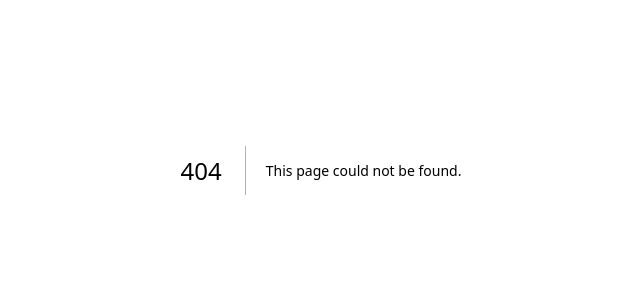
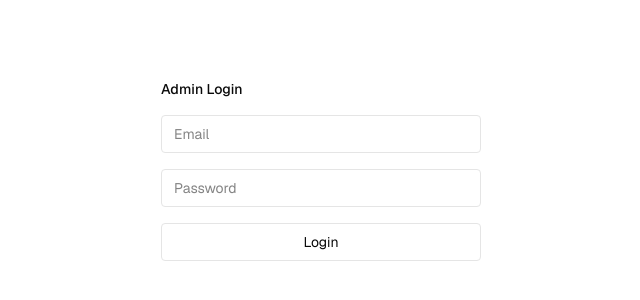
Before and after one commit to o1m0/portfolio, a Next.js app: page /admin in a window 1280 px wide. Before the commit this address had no page. Shown: the part 230-530 px from the top of the page, without its empty margins (319-959 px from the left). Built offline with nearby package versions, Linux system fonts and the light colour scheme.

Commit message:
feat: add admin articles page

```diff
--- /dev/null
+++ b/app/admin/articles/page.tsx
@@ -0,0 +1,87 @@
+"use client"
+
+import { useState, useEffect } from "react"
+import { useRouter } from "next/navigation"
+import { Article } from "@/types"
+
+export default function AdminArticlesPage() {
+    const [articles, setArticles] = useState<Article[]>([])
+    const [title, setTitle] = useState("")
+    const [body, setBody] = useState("")
+    const router = useRouter()
+
+    const token = typeof window !== "undefined" ? localStorage.getItem("token") : ""
+
+    useEffect(() => {
+        fetch("http://localhost:8080/articles")
+            .then(res => res.json())
+            .then(data => setArticles(data))
+    }, [])
+
+    const handleCreate = async () => {
+        await fetch("http://localhost:8080/articles", {
+            method: "POST",
+            headers: {
+                "Content-Type": "application/json",
+                "Authorization": `Bearer ${token}`
+            },
+            body: JSON.stringify({ title, body })
+        })
+        setTitle("")
+        setBody("")
+        // 一覧を再取得
+        fetch("http://localhost:8080/articles")
+            .then(res => res.json())
+            .then(data => setArticles(data))
+    }
+
+    const handleDelete = async (id: number) => {
+        await fetch(`http://localhost:8080/articles/${id}`, {
+            method: "DELETE",
+            headers: { "Authorization": `Bearer ${token}` }
+        })
+        setArticles(articles.filter(a => a.ID !== id))
+    }
+
+    return (
+        <div className="max-w-2xl mx-auto px-6 pt-24 pb-20 space-y-8">
+            <h1 className="text-sm font-medium">Articles 管理</h1>
+
+            <div className="space-y-4">
+                <input
+                    type="text"
+                    placeholder="タイトル"
+                    value={title}
+                    onChange={(e) => setTitle(e.target.value)}
+                    className="w-full border border-border px-3 py-2 text-sm rounded"
+                />
+                <textarea
+                    placeholder="本文"
+                    value={body}
+                    onChange={(e) => setBody(e.target.value)}
+                    className="w-full border border-border px-3 py-2 text-sm rounded h-40"
+                />
+                <button
+                    onClick={handleCreate}
+                    className="border border-border px-4 py-2 text-sm rounded hover:bg-muted"
+                >
+                    投稿
+                </button>
+            </div>
+
+            <div className="space-y-4">
+                {articles.map((article) => (
+                    <div key={article.ID} className="flex justify-between items-center">
+                        <span className="text-sm">{article.Title}</span>
+                        <button
+                            onClick={() => handleDelete(article.ID)}
+                            className="text-xs text-muted-foreground hover:text-foreground"
+                        >
+                            削除
+                        </button>
+                    </div>
+                ))}
+            </div>
+        </div>
+    )
+}
--- /dev/null
+++ b/app/admin/page.tsx
@@ -0,0 +1,51 @@
+"use client"
+
+import { useState } from "react"
+import { useRouter } from "next/navigation"
+
+export default function AdminPage() {
+    const [email, setEmail] = useState("")
+    const [password, setPassword] = useState("")
+    const router = useRouter()
+
+    const handleLogin = async () => {
+        const res = await fetch("http://localhost:8080/auth/login", {
+            method: "POST",
+            headers: { "Content-Type": "application/json" },
+            body: JSON.stringify({ email, password })
+        })
+        const data = await res.json()
+        if (data.token) {
+            localStorage.setItem("token", data.token)
+            router.push("/admin/articles")
+        }
+    }
+
+    return (
+        <div className="flex flex-col min-h-screen items-center justify-center">
+            <div className="space-y-4 w-80">
+                <h1 className="text-sm font-medium">Admin Login</h1>
+                <input
+                    type="email"
+                    placeholder="Email"
+                    value={email}
+                    onChange={(e) => setEmail(e.target.value)}
+                    className="w-full border border-border px-3 py-2 text-sm rounded"
+                />
+                <input
+                    type="password"
+                    placeholder="Password"
+                    value={password}
+                    onChange={(e) => setPassword(e.target.value)}
+                    className="w-full border border-border px-3 py-2 text-sm rounded"
+                />
+                <button
+                    onClick={handleLogin}
+                    className="w-full border border-border px-3 py-2 text-sm rounded hover:bg-muted"
+                >
+                    Login
+                </button>
+            </div>
+        </div>
+    )
+}
```
